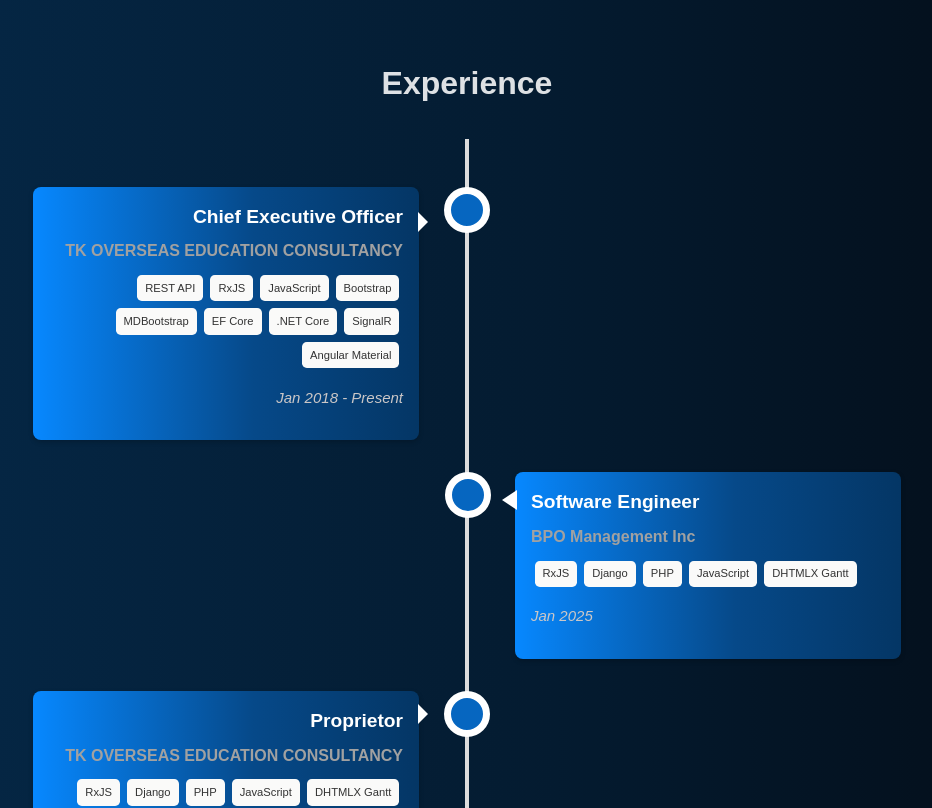
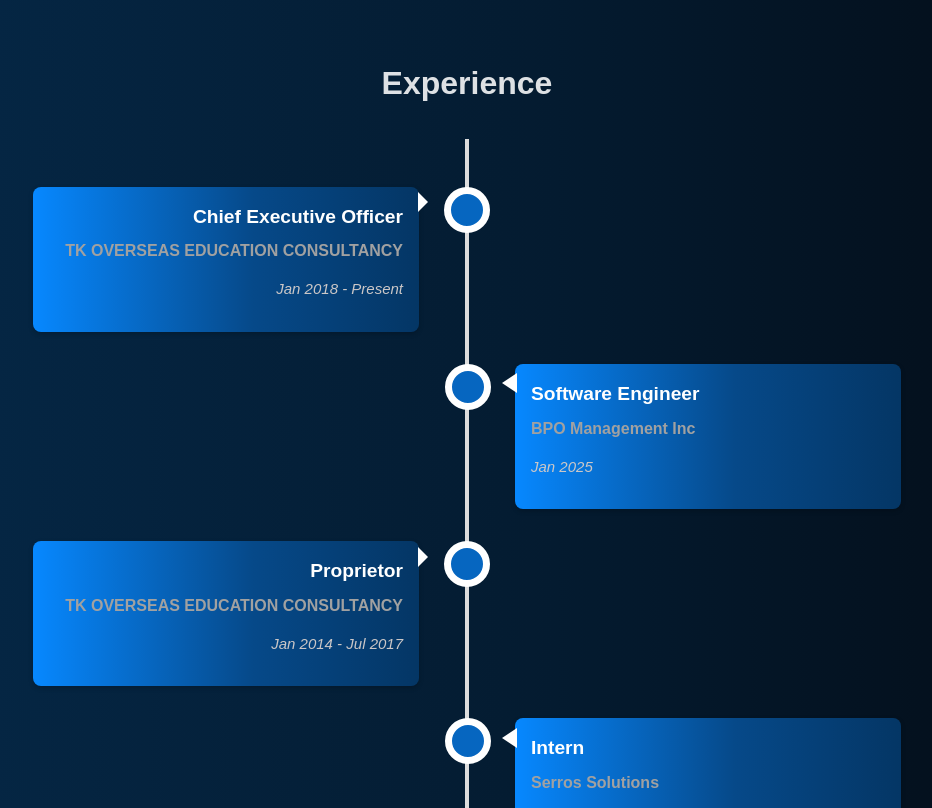
Before and after one commit to NIVASH-P/TK-OVERSEAS-PORTFOLIO, a React (Vite) app in the folder vite-project/: page /experience in a window 1280 px wide. Shown: the top 808 px of the page, without its empty margins (173-1105 px from the left). Built offline with nearby package versions, Linux system fonts and the light colour scheme.

Commit message:
modified

```diff
--- a/vite-project/src/components/Experience/Experience.jsx
+++ b/vite-project/src/components/Experience/Experience.jsx
@@ -79,13 +79,13 @@
               <div className="timeline-content">
                 <h3>{title}</h3>
                 <h4>{company}</h4>
-                <div className="technologies">
+                {/* <div className="technologies">
                   {technologies.map((tech, i) => (
                     <span key={i} className="tech">
                       {tech}
                     </span>
                   ))}
-                </div>
+                </div> */}
                 <p className="duration">{duration}</p>
               </div>
             </div>
```
